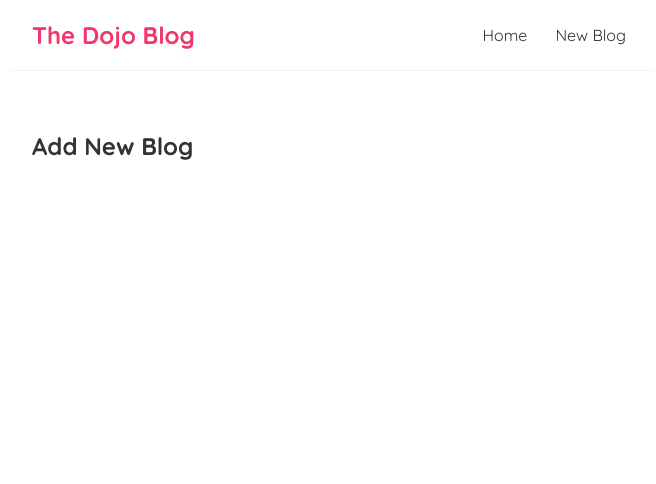
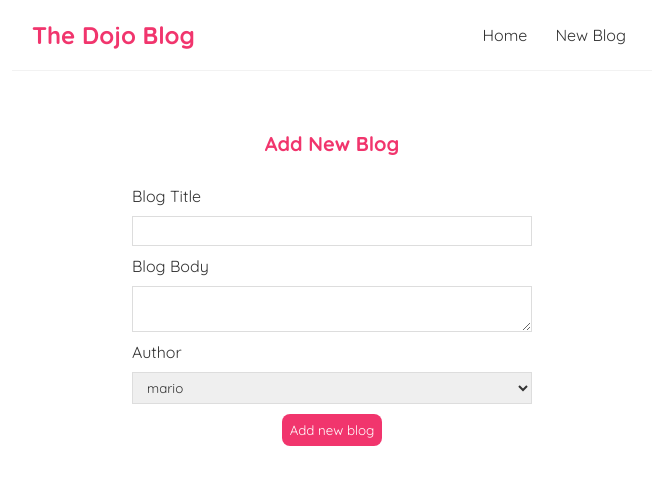
Before and after one commit to zae21/react-dojo-blog, a React (Create React App) app: page /create in a window 1280 px wide. Shown: the top 484 px of the page, without its empty margins (308-964 px from the left). Built offline with nearby package versions, Linux system fonts and the light colour scheme; the HTML template or start-up script is replaced by a standard one.

Commit message:
add lesson 27

```diff
--- a/src/components/Create.js
+++ b/src/components/Create.js
@@ -1,7 +1,25 @@
+import { useState } from "react";
+
 const Create = () => {
+    const [title, setTitle] = useState('');
+    const [body, setBody] = useState('');
+    const [author, setAuthor] = useState('');
     return (
         <div className="create">
             <h2>Add New Blog</h2>
+            <form>
+                <label>Blog Title</label>
+                <input type="text" required value={title} onChange={(e) => setTitle(e.target.value)}/>
+                <label>Blog Body</label>
+                <textarea  value={body} onChange={(e) => setBody(e.target.value)} required></textarea>
+                <label>Author</label>
+                <select  value={author} onChange={(e) => setAuthor(e.target.value)} required>
+                    <option value="mario">mario</option>
+                    <option value="yoshi">yoshi</option>
+                    <option value="luigi">luigi</option>
+                </select>
+                <button>Add new blog</button>
+            </form>
         </div>
      );
 }
--- a/src/index.css
+++ b/src/index.css
@@ -70,3 +70,35 @@
   border-radius: 8px;
   cursor: pointer;
 }
+
+/* create new blog form */
+.create {
+  max-width: 400px;
+  margin: 0 auto;
+  text-align: center;
+}
+.create label {
+  text-align: left;
+  display: block;
+}
+.create h2 {
+  font-size: 20px;
+  color: #f1356d;
+  margin-bottom: 30px;
+}
+.create input, .create textarea, .create select {
+  width: 100%;
+  padding: 6px 10px;
+  margin: 10px 0;
+  border: 1px solid #ddd;
+  box-sizing: border-box;
+  display: block;
+}
+.create button {
+  background: #f1356d;
+  color: #fff;
+  border: 0;
+  padding: 8px;
+  border-radius: 8px;
+  cursor: pointer;
+}
```
